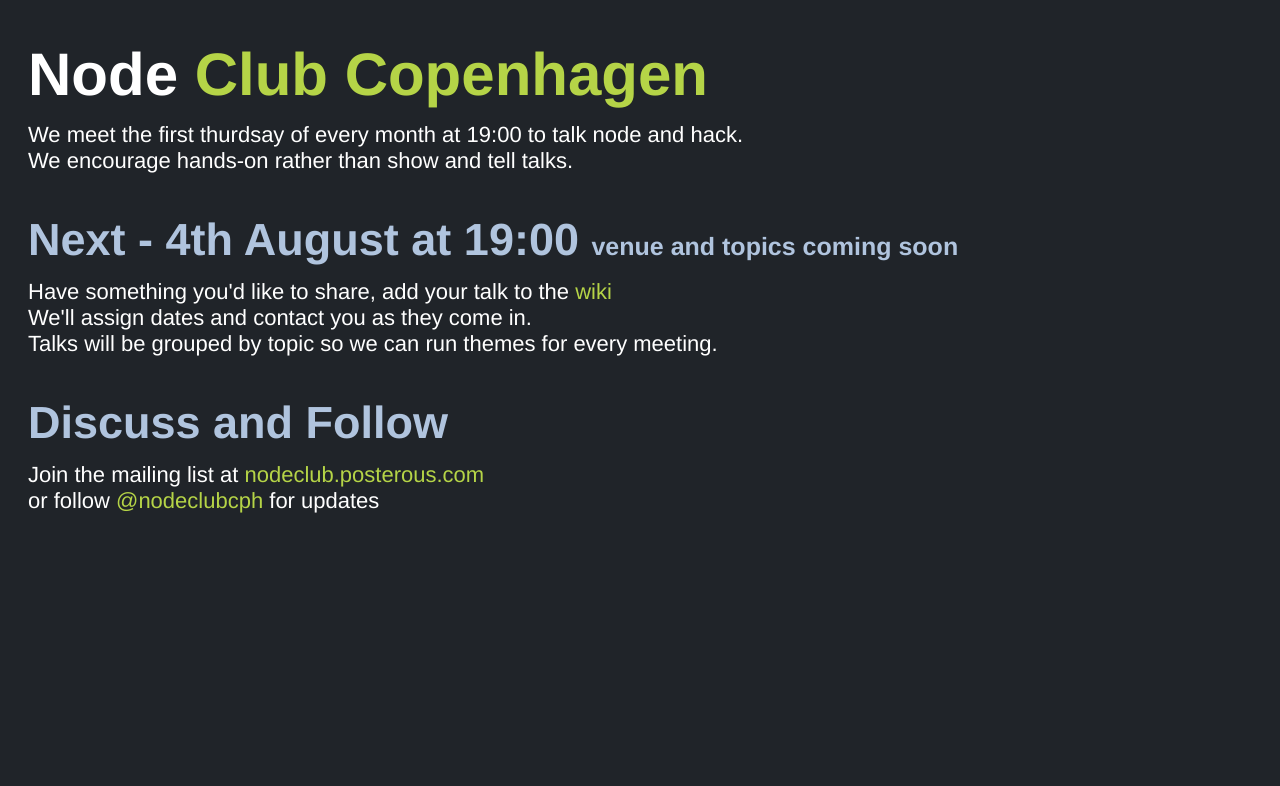
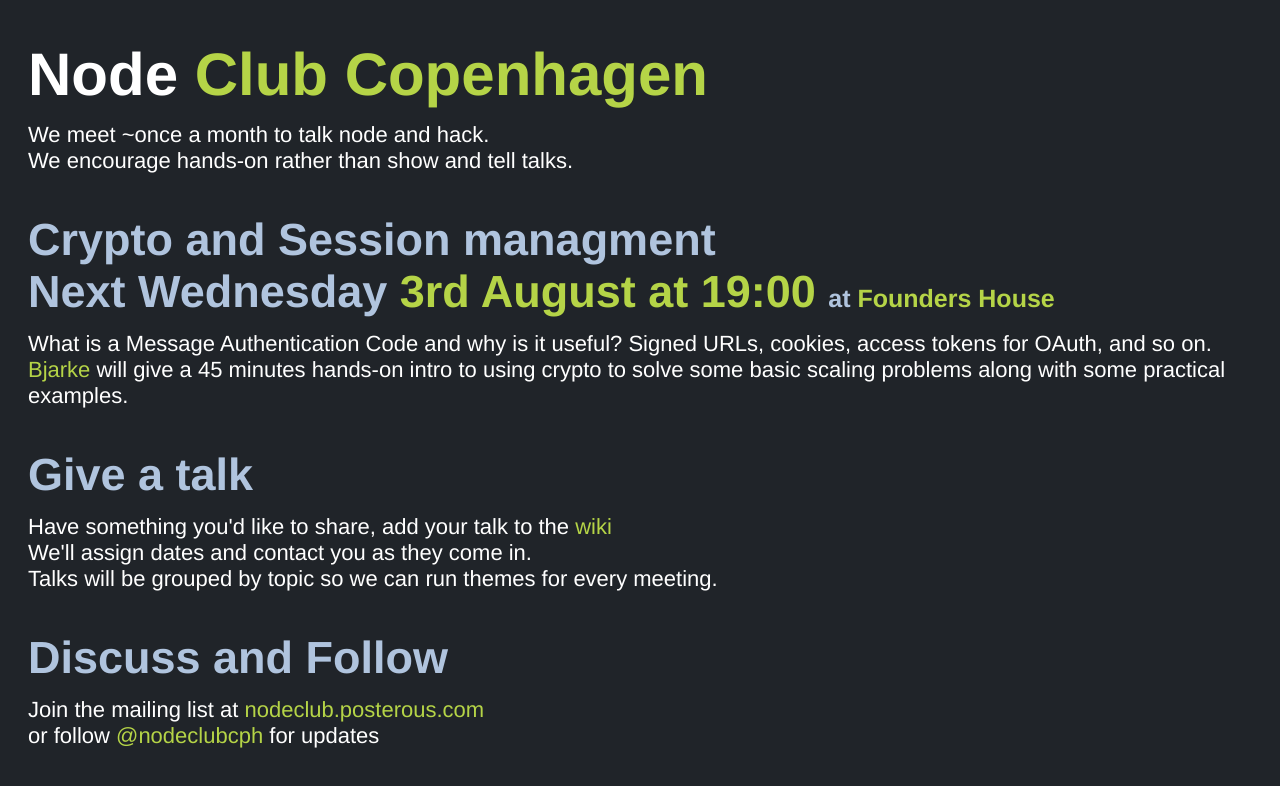
Before and after one commit to ianjorgensen/nodeclub, a plain HTML site: page s/index.html in a window 1280 px wide. Drawn offline with Linux system fonts and the light colour scheme.

Commit message:
new meetup

```diff
--- a/s/index.html
+++ b/s/index.html
@@ -55,15 +55,21 @@
 				<span class='white'>Node<span> <span class='green'>Club Copenhagen<span>
 			</h1>
 			<p>
-				We meet the first thurdsay of every month at 19:00 to talk node and hack.
+				We meet ~once a month to talk node and hack.
 				<br>
 				We encourage hands-on rather than show and tell talks.
 			</p>
 		</header>
 		<section class='meeting'>
-			<h2>
-				Next - 4th August at 19:00 <span>venue and topics coming soon</span>
+			<h2>Crypto and Session managment<br>
+				Next Wednesday <a href='http://www.doodle.com/g88csvmmtdtrynnd'>3rd August at 19:00</a> <span>at <a href='http://foundershouse.dk/#contact'>Founders House</a></span>
 			</h2>
+			<p>
+				What is a Message Authentication Code and why is it useful? Signed URLs, cookies, access tokens for OAuth, and so on. <a href='http://twitter.com/walling'>Bjarke</a> will give a 45 minutes hands-on intro to using crypto to solve some basic scaling problems along with some practical examples.
+			</p>
+		</section>
+		<section class='talk'>
+			<h2>Give a talk</h2>
 			<p>
 				Have something you'd like to share, add your talk to the <a href='https://github.com/ianjorgensen/nodeclub/wiki/Node-Club-Talks'>wiki</a>
 				<br>
```
